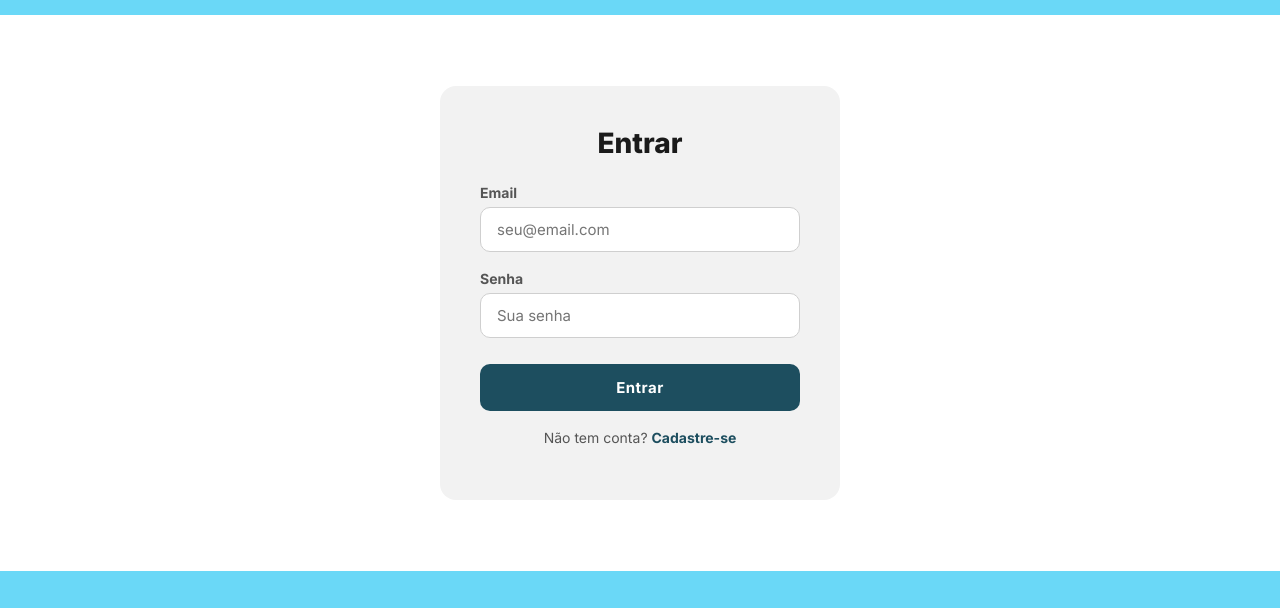
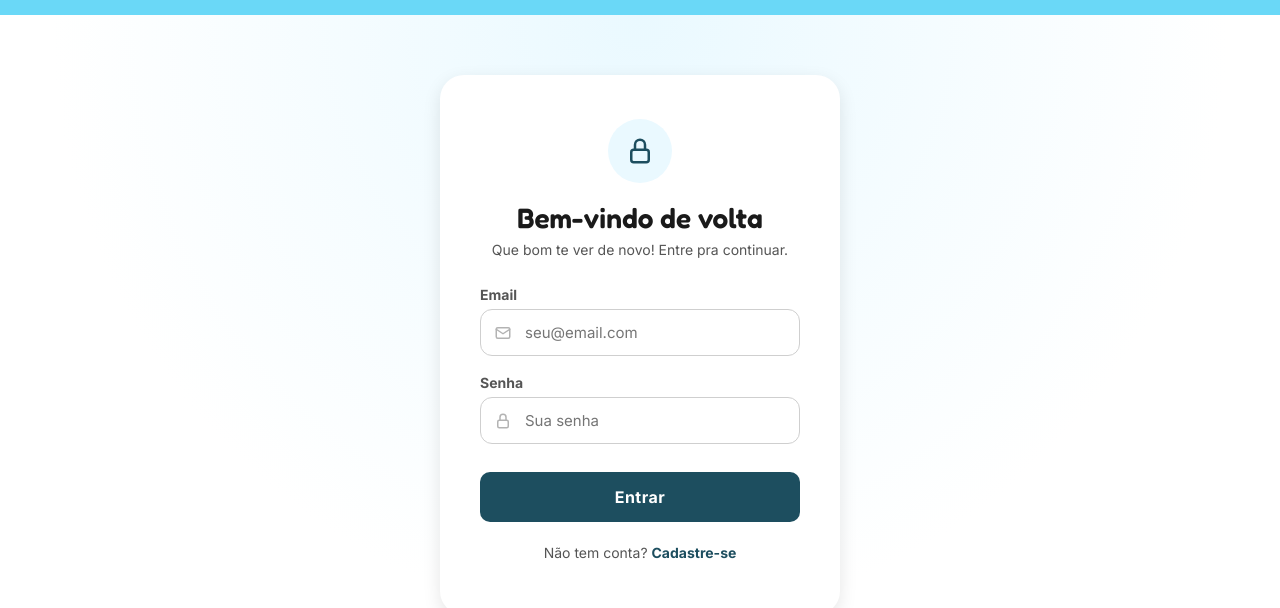
Before and after one commit to FunkoPucca/api-backend, a website: page public/login.html in a window 1280 px wide. Shown: the part 65-673 px from the top of the page. Drawn offline with Linux system fonts and the light colour scheme.

Commit message:
Gerador: garante pelucia (verificacao visual via Gemini + guard no inicio do prompt) e novo visual de login/cadastro

```diff
--- a/public/script.js
+++ b/public/script.js
@@ -564,16 +564,24 @@
   }
 
   /* ─────────── Auth Forms ─────────── */
+  const AUTH_ICONS = {
+    person: '<svg viewBox="0 0 24 24" fill="currentColor"><path d="M12 12a5 5 0 1 0 0-10 5 5 0 0 0 0 10zm0 2c-4.4 0-8 2.2-8 5v1a1 1 0 0 0 1 1h14a1 1 0 0 0 1-1v-1c0-2.8-3.6-5-8-5z"/></svg>',
+    email: '<svg viewBox="0 0 24 24" fill="none" stroke="currentColor" stroke-width="2"><rect x="3" y="5" width="18" height="14" rx="2"/><path d="M3 7l9 6 9-6" stroke-linecap="round" stroke-linejoin="round"/></svg>',
+    lock: '<svg viewBox="0 0 24 24" fill="none" stroke="currentColor" stroke-width="2"><rect x="5" y="11" width="14" height="10" rx="2"/><path d="M8 11V7a4 4 0 0 1 8 0v4" stroke-linecap="round"/></svg>',
+  };
+
   function renderAuthForm(type) {
     const c = document.getElementById('auth-form'); if (!c) return;
     const isLogin = type === 'login';
     document.title = (isLogin ? 'Login' : 'Cadastro') + ' - Fluffy Dreams';
     c.innerHTML =
       '<div class="auth-box">' +
-      '<h1>' + (isLogin ? 'Entrar' : 'Criar Conta') + '</h1>' +
-      (isLogin ? '' : '<div class="field"><label>Nome</label><input type="text" id="auth-nome" placeholder="Seu nome" /></div>') +
-      '<div class="field"><label>Email</label><input type="email" id="auth-email" placeholder="seu@email.com" /></div>' +
-      '<div class="field"><label>Senha</label><input type="password" id="auth-senha" placeholder="Sua senha" /></div>' +
+      '<div class="auth-icon">' + (isLogin ? AUTH_ICONS.lock : AUTH_ICONS.person) + '</div>' +
+      '<h1>' + (isLogin ? 'Bem-vindo de volta' : 'Criar conta') + '</h1>' +
+      '<p class="auth-subtitle">' + (isLogin ? 'Que bom te ver de novo! Entre pra continuar.' : 'Leva menos de um minuto pra começar.') + '</p>' +
+      (isLogin ? '' : '<div class="field"><label>Nome</label><div class="field-icon"><input type="text" id="auth-nome" placeholder="Seu nome" />' + AUTH_ICONS.person + '</div></div>') +
+      '<div class="field"><label>Email</label><div class="field-icon"><input type="email" id="auth-email" placeholder="seu@email.com" />' + AUTH_ICONS.email + '</div></div>' +
+      '<div class="field"><label>Senha</label><div class="field-icon"><input type="password" id="auth-senha" placeholder="Sua senha" />' + AUTH_ICONS.lock + '</div></div>' +
       '<button class="btn-primary" id="auth-submit">' + (isLogin ? 'Entrar' : 'Cadastrar') + '</button>' +
       '<p class="auth-link">' +
       (isLogin ? 'Não tem conta? <a href="register.html">Cadastre-se</a>' : 'Já tem conta? <a href="login.html">Entrar</a>') +
--- a/public/style.css
+++ b/public/style.css
@@ -739,23 +739,53 @@ main {
   display: flex;
   justify-content: center;
   align-items: center;
-  padding: 40px 20px;
+  padding: 60px 20px;
   flex: 1;
+  min-height: calc(100vh - 240px);
+  background: radial-gradient(ellipse at top, var(--blue-soft) 0%, #ffffff 65%);
 }
 
 .auth-box {
-  background: var(--card-bg);
-  border-radius: 16px;
-  padding: 40px;
+  position: relative;
+  background: var(--white);
+  border-radius: 24px;
+  padding: 44px 40px 40px;
   width: 100%;
   max-width: 400px;
+  box-shadow: var(--shadow-md);
+}
+
+.auth-icon {
+  width: 64px;
+  height: 64px;
+  border-radius: 50%;
+  background: var(--blue-soft);
+  color: var(--accent);
+  display: flex;
+  align-items: center;
+  justify-content: center;
+  margin: 0 auto 18px;
+}
+
+.auth-icon svg {
+  width: 30px;
+  height: 30px;
 }
 
 .auth-box h1 {
+  font-family: "Fredoka", cursive;
   font-size: 28px;
-  font-weight: 800;
-  margin: 0 0 24px;
+  font-weight: 600;
+  margin: 0 0 6px;
   text-align: center;
+  color: var(--text-dark);
+}
+
+.auth-subtitle {
+  text-align: center;
+  color: var(--text-gray);
+  font-size: 14px;
+  margin: 0 0 28px;
 }
 
 .field {
@@ -770,29 +800,57 @@ main {
   color: var(--text-gray);
 }
 
+.field-icon {
+  position: relative;
+}
+
+.field-icon svg {
+  position: absolute;
+  left: 14px;
+  top: 50%;
+  transform: translateY(-50%);
+  width: 18px;
+  height: 18px;
+  color: #b3b3b3;
+  pointer-events: none;
+  transition: color 0.2s;
+}
+
+.field-icon:focus-within svg {
+  color: var(--accent);
+}
+
 .field input, .field textarea {
   width: 100%;
-  padding: 12px 16px;
-  border: 1px solid var(--border-gray);
-  border-radius: 10px;
+  padding: 13px 16px;
+  border: 1.5px solid var(--border-gray);
+  border-radius: 12px;
   font-size: 15px;
   outline: none;
-  transition: border-color 0.2s;
+  transition: border-color 0.2s, box-shadow 0.2s;
   box-sizing: border-box;
+  background: var(--white);
+}
+
+.field-icon input {
+  padding-left: 44px;
 }
 
 .field input:focus, .field textarea:focus {
-  border-color: var(--blue);
+  border-color: var(--accent);
+  box-shadow: 0 0 0 3px var(--blue-soft);
 }
 
 .auth-box .btn-primary {
   width: 100%;
-  margin-top: 8px;
+  margin-top: 10px;
+  font-size: 16px;
+  padding: 15px 28px;
 }
 
 .auth-link {
   text-align: center;
-  margin-top: 18px;
+  margin-top: 22px;
   font-size: 14px;
   color: var(--text-gray);
 }
@@ -800,6 +858,10 @@ main {
 .auth-link a {
   color: var(--accent);
   font-weight: 700;
+}
+
+.auth-link a:hover {
+  text-decoration: underline;
 }
 
 /* ---------- Generate page ---------- */
```
Also changed, not shown: server.js (+46 -11 lines).
